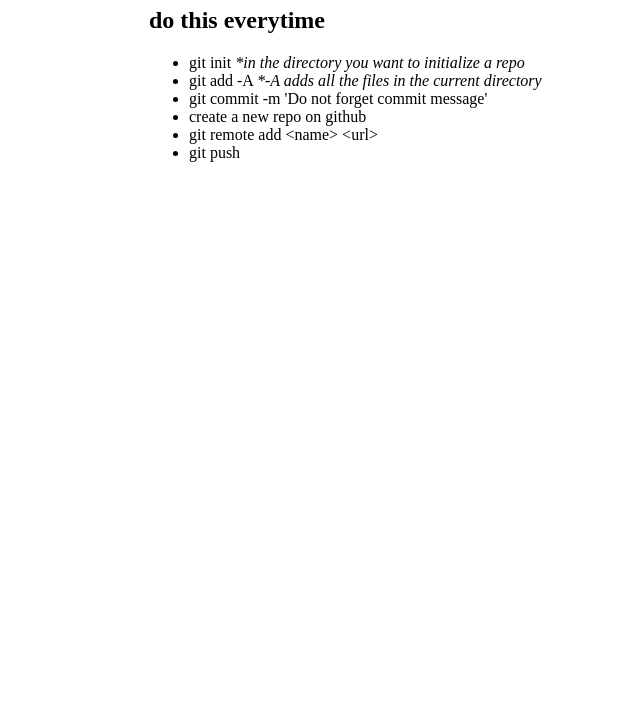
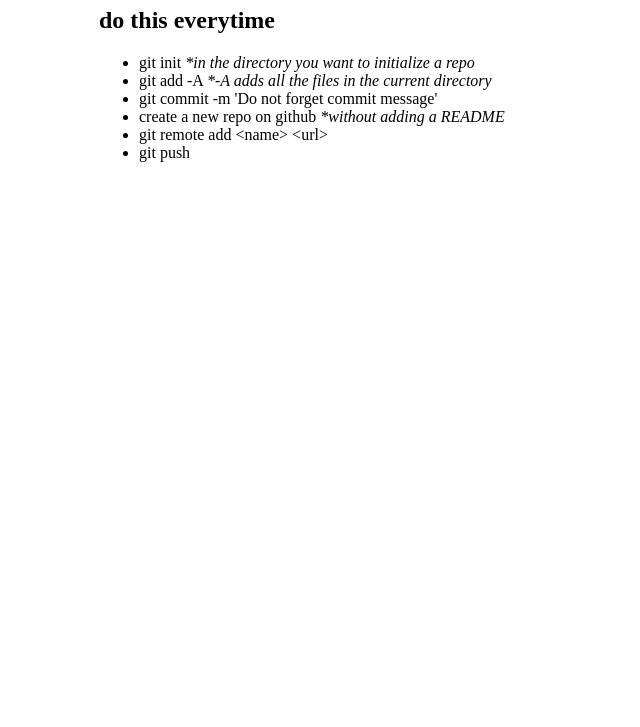
Before and after one commit to ezrahnyanat/another-practice-repo, a plain HTML site: page index.html in a window 1280 px wide. Shown: the part 73-800 px from the top of the page, without its empty margins (291-931 px from the left). Drawn offline with Linux system fonts and the light colour scheme.

Commit message:
Modify files

```diff
--- a/index.html
+++ b/index.html
@@ -14,7 +14,7 @@
         <li>git init <i>*in the directory you want to initialize a repo</i></li>
         <li>git add -A <i>*-A adds all the files in the current directory</i></li>
         <li>git commit -m 'Do not forget commit message'</li>
-        <li>create a new repo on github</li>
+        <li>create a new repo on github <i>*without adding a README</i></li>
         <li>git remote add &ltname&gt &lturl&gt</li>
         <li>git push</li>
     </ul>
--- a/style.css
+++ b/style.css
@@ -1,4 +1,4 @@
 body {
     margin: 0 auto;
-    width: 400px
+    width: 500px
 }
```
